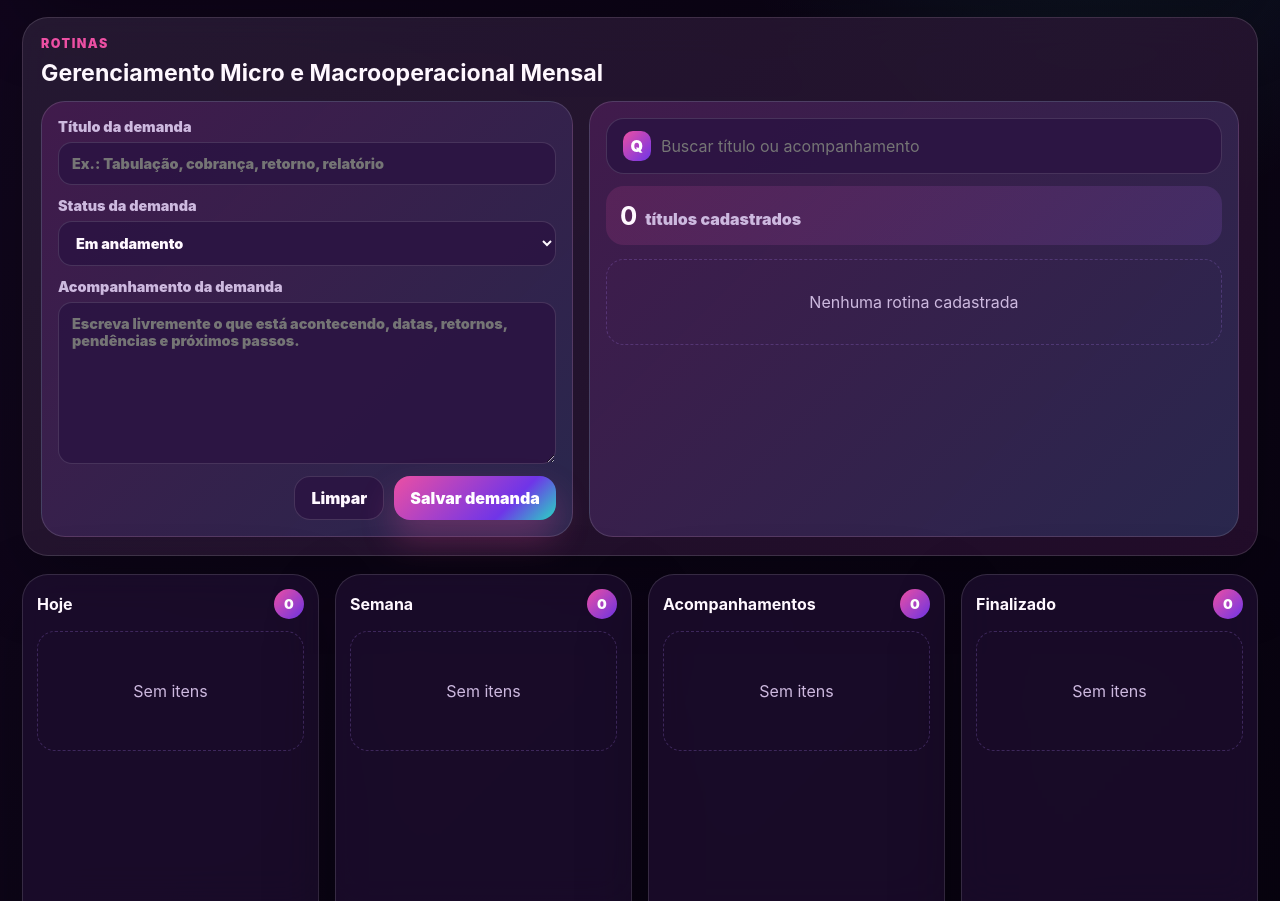
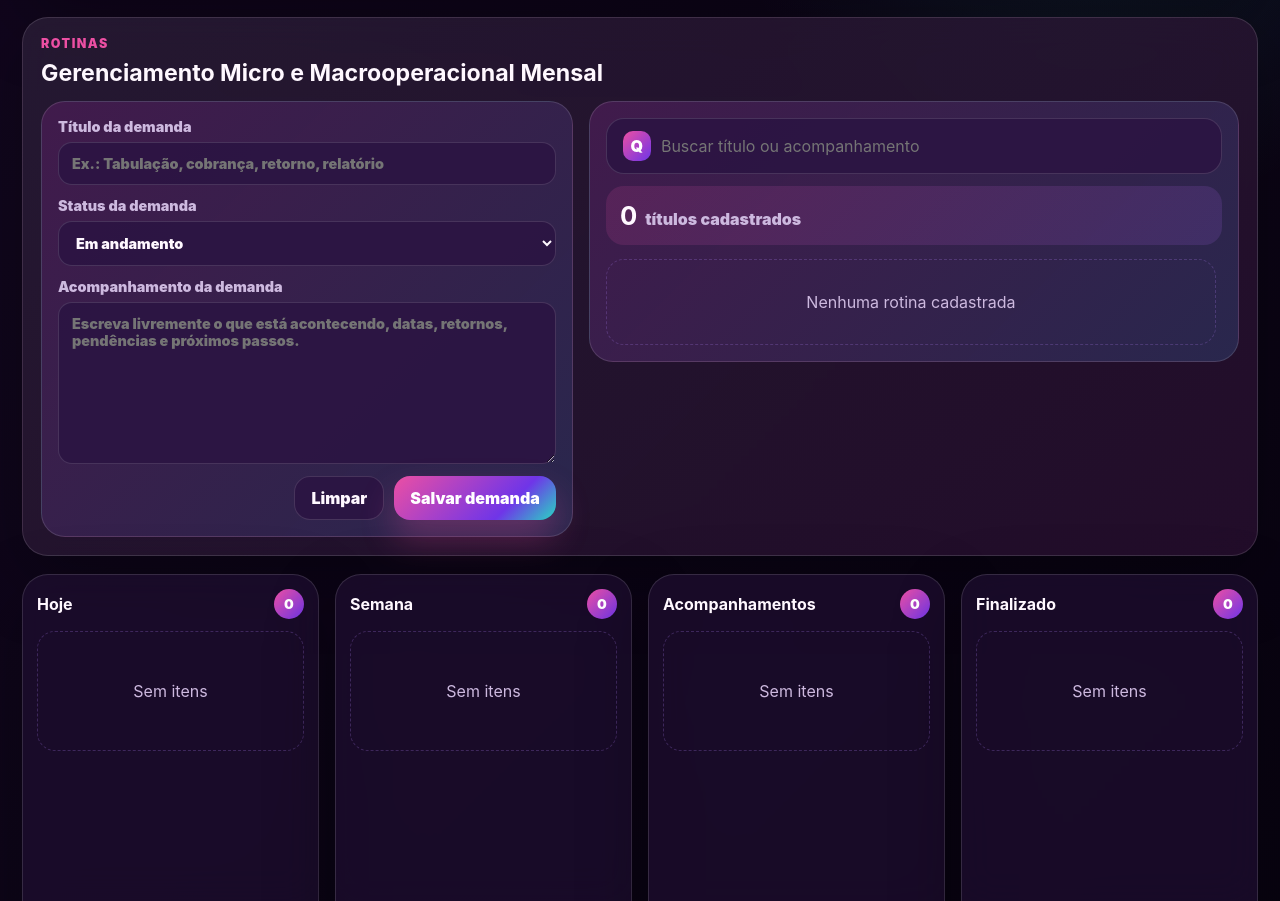
Before and after one commit to rodriguesjosielly23-create/agenda-josielly, a website: page index.html in a window 1280 px wide. Shown: the part 2969-3870 px from the top of the page. Drawn offline with Linux system fonts and the light colour scheme; no server answers.

Commit message:
Fix routine panel height

```diff
--- a/styles.css
+++ b/styles.css
@@ -707,6 +707,7 @@ textarea:focus {
 
 .routine-layout {
   grid-template-columns: minmax(320px, 0.9fr) minmax(360px, 1.1fr);
+  align-items: start;
 }
 
 .management-column {
@@ -759,6 +760,21 @@ textarea:focus {
     var(--surface-strong);
 }
 
+.routine-form {
+  align-self: start;
+}
+
+.routine-form textarea {
+  min-height: 128px;
+  max-height: 170px;
+  resize: vertical;
+}
+
+.routine-side {
+  max-height: 560px;
+  overflow: hidden;
+}
+
 .routine-search {
   margin-bottom: 12px;
 }
@@ -792,6 +808,18 @@ textarea:focus {
   display: grid;
   gap: 10px;
   margin-top: 14px;
+  max-height: 360px;
+  overflow-y: auto;
+  padding-right: 6px;
+}
+
+.management-list::-webkit-scrollbar {
+  width: 8px;
+}
+
+.management-list::-webkit-scrollbar-thumb {
+  border-radius: 999px;
+  background: linear-gradient(180deg, var(--hot-pink), var(--violet));
 }
 
 .management-card {
```
